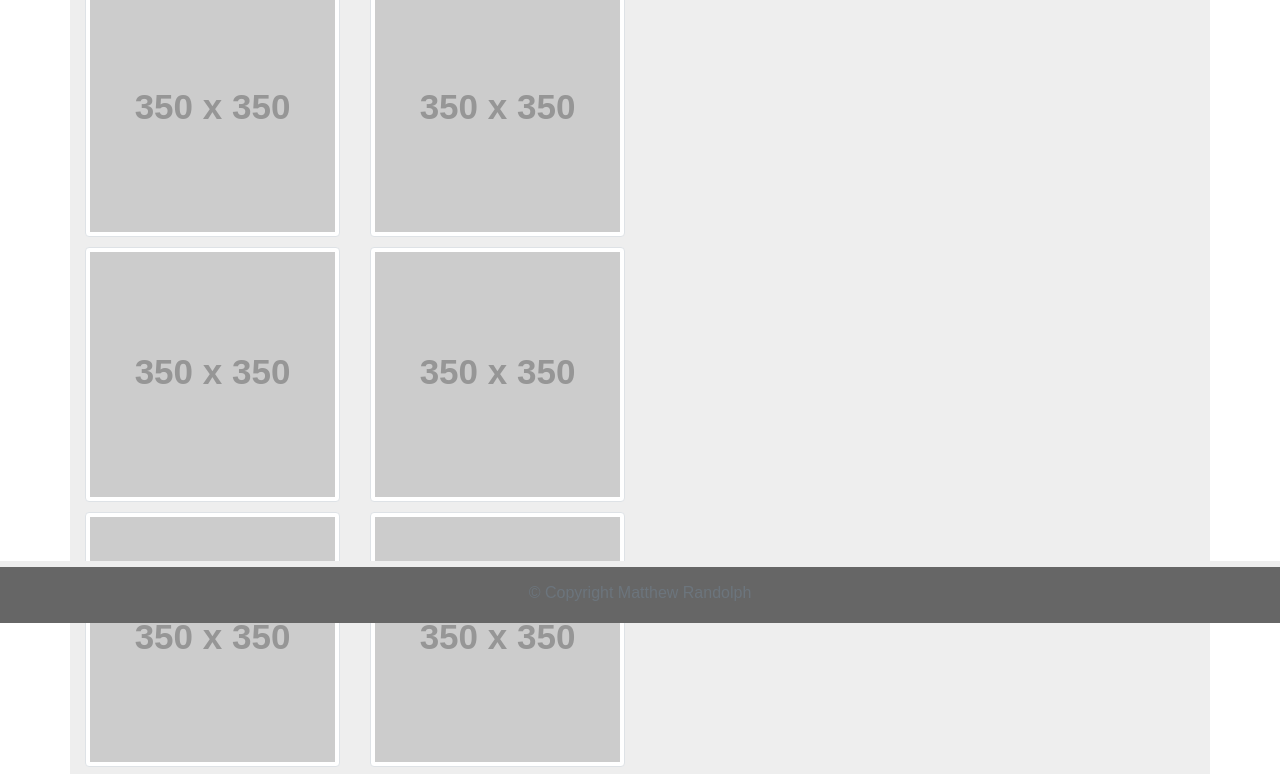
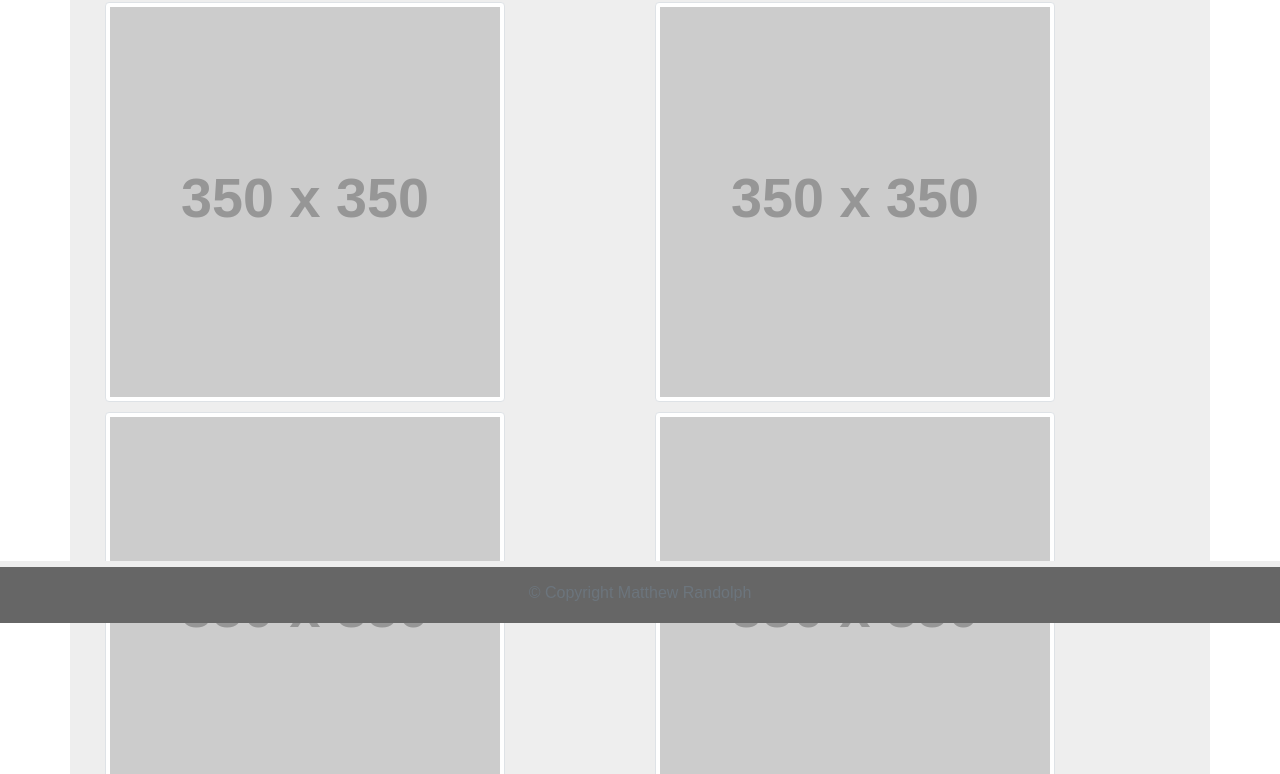
Before and after one commit to RobeandHat/RobeandHat.github.io, a plain HTML site: page portfolio.html in a window 1280 px wide. Shown: the part 177-951 px from the top of the page. Drawn offline with nearby package versions, Linux system fonts and the light colour scheme; placeholder pictures from the web are drawn by us.

Commit message:
Changed several col designations

```diff
--- /dev/null
+++ b/assets/css/reset.css
@@ -0,0 +1,48 @@
+/* http://meyerweb.com/eric/tools/css/reset/
+   v2.0 | 20110126
+   License: none (public domain)
+*/
+
+html, body, div, span, applet, object, iframe,
+h1, h2, h3, h4, h5, h6, p, blockquote, pre,
+a, abbr, acronym, address, big, cite, code,
+del, dfn, em, img, ins, kbd, q, s, samp,
+small, strike, strong, sub, sup, tt, var,
+b, u, i, center,
+dl, dt, dd, ol, ul, li,
+fieldset, form, label, legend,
+table, caption, tbody, tfoot, thead, tr, th, td,
+article, aside, canvas, details, embed,
+figure, figcaption, footer, header, hgroup,
+menu, nav, output, ruby, section, summary,
+time, mark, audio, video {
+	margin: 0;
+	padding: 0;
+	border: 0;
+	font-size: 100%;
+	font: inherit;
+	vertical-align: baseline;
+}
+/* HTML5 display-role reset for older browsers */
+article, aside, details, figcaption, figure,
+footer, header, hgroup, menu, nav, section {
+	display: block;
+}
+body {
+	line-height: 1;
+}
+ol, ul {
+	list-style: none;
+}
+blockquote, q {
+	quotes: none;
+}
+blockquote:before, blockquote:after,
+q:before, q:after {
+	content: '';
+	content: none;
+}
+table {
+	border-collapse: collapse;
+	border-spacing: 0;
+}
--- a/assets/css/styles.css
+++ b/assets/css/styles.css
@@ -10,6 +10,7 @@ html {
 
 .navbar {
   border-bottom: 1px solid #efefef;
+  margin: auto;
 }
 
 .logo {
@@ -34,6 +35,10 @@ main {
   color: #fff;
 }
 
+.wrapper {padding: 20px;
+
+}
+
 .img-thumbnail {
   width: 400px;
   height: 300x;
@@ -51,14 +56,12 @@ h2 {
   color: #7d7d7d;
   padding-top: 10px;
 
+
 }
 
 .container {
   background-color: #eee;
   width: 100%;
 
+
 }
-
-.wrapper {
-  float: right
-}
--- a/portfolio.html
+++ b/portfolio.html
@@ -3,6 +3,7 @@
   <head>
     <title>Portfolio | Matthew Randolph</title>
     <meta name="viewport" content="width=device-width, initial-scale=1">
+    <link rel="stylesheet" href="assets/css/reset.css">
     <link rel="stylesheet" href="https://cdn.jsdelivr.net/npm/bootstrap@4.5.3/dist/css/bootstrap.min.css">
     <link rel="stylesheet" href="assets/css/styles.css">
   </head>
@@ -31,15 +32,13 @@
     </nav>
 
     <main class="container">
+      <section class="wrapper">
 
-      <section class="row">
-
-        <section class= "col-md-6 col-lg-6 col-12">
 
           <h1>Portfolio</h1>
 
             <section class="row">
-            <section class="col-md-6 col-sm-6 col-12">
+            <section class="col-md">
               <img class="img-thumbnail" alt="Placeholder" src="http://placehold.it/350x350">
               <img class="img-thumbnail" alt="Placeholder" src="http://placehold.it/350x350">
               <img class="img-thumbnail" alt="Placeholder" src="http://placehold.it/350x350">
@@ -47,7 +46,7 @@
 
             </section>
 
-            <section class="col-md-6 col-sm-6 col-12">
+            <section class="col-md">
               <img class="img-thumbnail" alt="Placeholder" src="http://placehold.it/350x350">
               <img class="img-thumbnail" alt="Placeholder" src="http://placehold.it/350x350">
               <img class="img-thumbnail" alt="Placeholder" src="http://placehold.it/350x350">
@@ -61,6 +60,7 @@
       </section>
 
     </section>
+  </section>
   </main>
 
     <footer class="footer fixed-bottom">
```
Also changed, not shown: contact.html (+4 -1 lines), index.html (+11 -8 lines).
